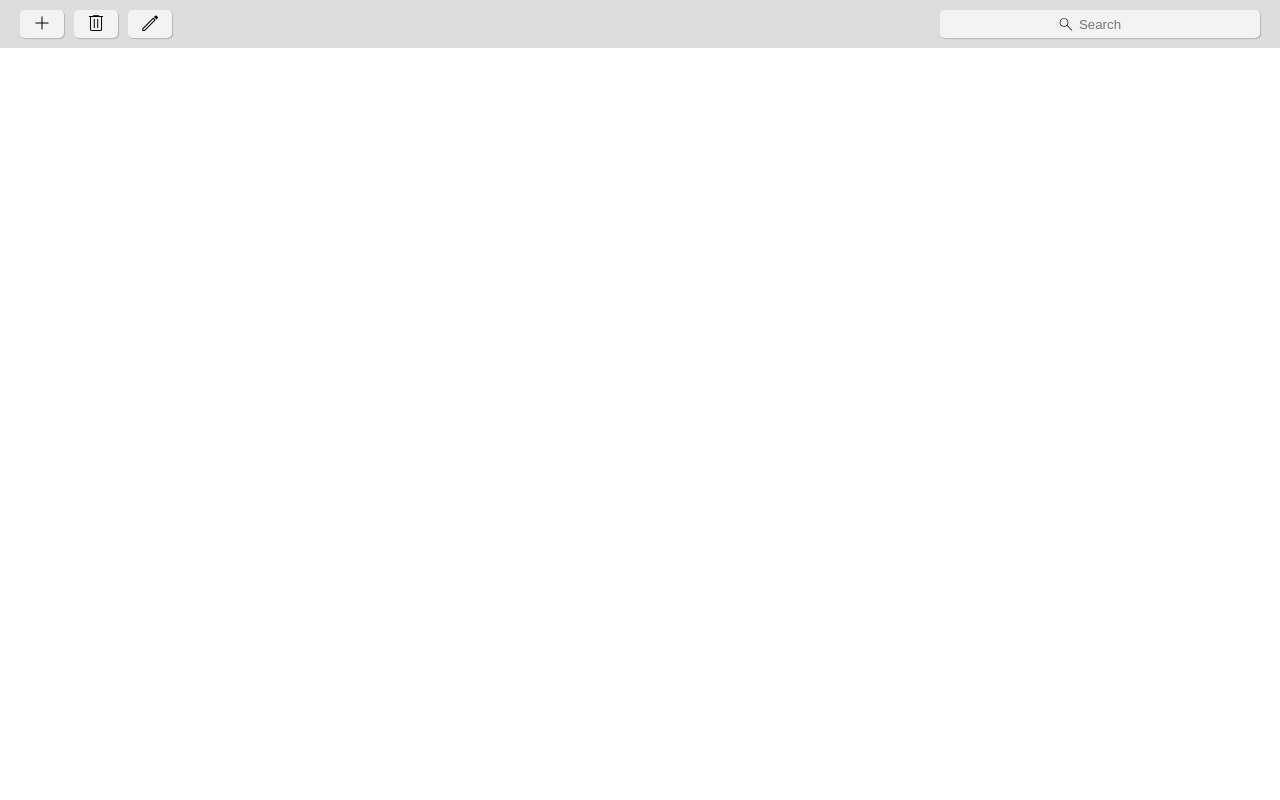
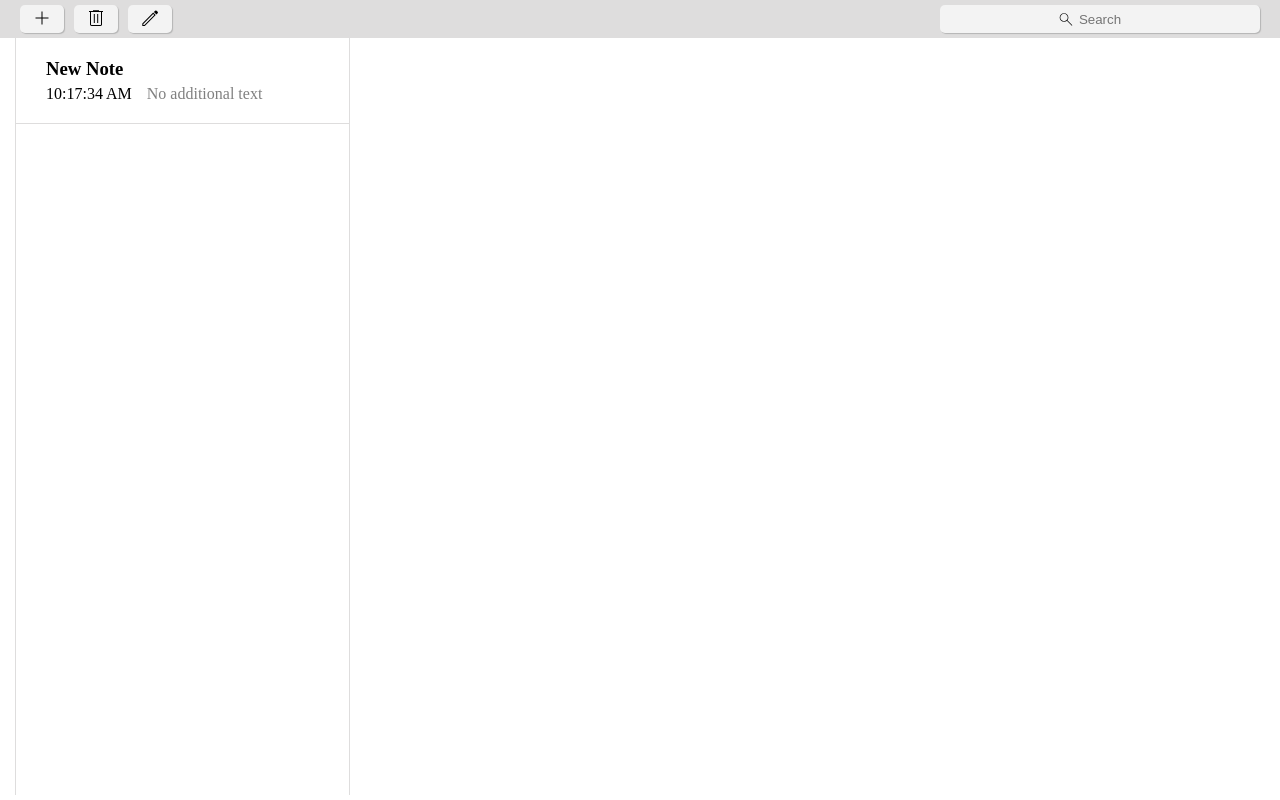
Before and after one commit to iryna-zatynina/notes-app, a React app: page / in a window 1280 px wide. Built offline with nearby package versions, Linux system fonts and the light colour scheme.

Commit message:
add sidebar & noteItem

```diff
--- a/src/components/Header/Header.scss
+++ b/src/components/Header/Header.scss
@@ -5,7 +5,7 @@
   display: grid;
   grid-template-columns: auto auto auto 1fr;
   gap: 10px;
-  padding: 10px 20px;
+  padding: 5px 20px;
 
   button {
     padding: 0px 10px;
--- /dev/null
+++ b/src/components/NoteItem/NoteItem.js
@@ -0,0 +1,20 @@
+import React, {useEffect, useState} from 'react';
+import './NoteItem.scss';
+
+const NoteItem = () => {
+    const [date, setDate] = useState(new Date())
+
+    useEffect(() => {
+        setDate(new Date())
+    }, [])
+
+    return (
+        <div className="noteItem">
+            <h3>New Note</h3>
+            <span>{date.toLocaleTimeString()}</span>
+            <span className="additional">No additional text</span>
+        </div>
+    );
+};
+
+export default NoteItem;
--- /dev/null
+++ b/src/components/NoteItem/NoteItem.scss
@@ -0,0 +1,19 @@
+@import "../../style/globals";
+
+.noteItem {
+  border-bottom: 1px solid $grey;
+  padding: 20px 30px;
+
+  h3 {
+    margin-bottom: 5px;
+  }
+
+  .additional {
+    margin-left: 15px;
+    color: grey;
+  }
+
+  &:hover {
+    background: $light-grey;
+  }
+}
--- /dev/null
+++ b/src/components/Sidebar/Sidebar.js
@@ -0,0 +1,14 @@
+import React, {useEffect, useState} from 'react';
+import './Sidebar.scss';
+import NoteItem from "../NoteItem/NoteItem";
+
+const Sidebar = () => {
+
+    return (
+        <div className="sidebar">
+            <NoteItem />
+        </div>
+    );
+};
+
+export default Sidebar;
--- /dev/null
+++ b/src/components/Sidebar/Sidebar.scss
@@ -0,0 +1,8 @@
+@import "../../style/globals";
+
+.sidebar {
+  margin-left: 15px;
+  border: 1px solid $grey;
+  border-bottom: none;
+  border-top: none;
+}
--- a/src/index.scss
+++ b/src/index.scss
@@ -1,3 +1,11 @@
 body {
   margin: 0;
 }
+
+h3 {
+  margin: 0;
+}
+
+p {
+  margin: 0;
+}
--- a/src/pages/homePage/homePage.js
+++ b/src/pages/homePage/homePage.js
@@ -1,10 +1,13 @@
 import React from 'react';
 import Header from "../../components/Header/Header";
+import Sidebar from "../../components/Sidebar/Sidebar";
+import './homePage.scss';
 
 const HomePage = () => {
     return (
-        <div>
-            <Header />
+        <div className="homePage">
+            <Header className="header"/>
+            <Sidebar />
         </div>
     );
 };
--- a/src/pages/homePage/homePage.scss
+++ b/src/pages/homePage/homePage.scss
@@ -0,0 +1,9 @@
+.homePage {
+  display: grid;
+  grid-template-columns: minmax(100px, 350px) minmax(300px, 1fr);
+  grid-template-rows: auto calc(100vh - 43px);
+
+  .header {
+    grid-column: 1 / 3;
+  }
+}
```
